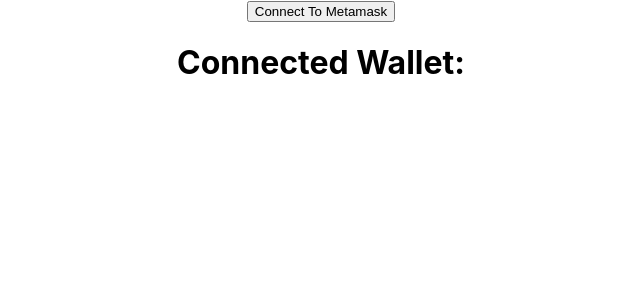
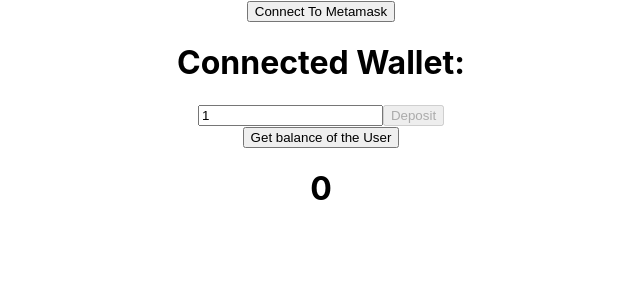
Before and after one commit to dinesh250-star/gamb, a React (Create React App) app in the folder client/app/: page / in a window 1280 px wide. Shown: the top 300 px of the page, without its empty margins (319-959 px from the left). Built offline with nearby package versions, Linux system fonts and the light colour scheme.

Commit message:
adding deposit function

```diff
--- a/client/app/hardhat.config.js
+++ b/client/app/hardhat.config.js
@@ -30,11 +30,13 @@ module.exports = {
     hardhat: {},
     matic: {
       url: "https://rpc-mumbai.maticvigil.com",
-      account: ["pvt"],
+      accounts: [
+        "05a8283540718fd326d7b49ed4011f7324e97519ae0bb3fcf9097e089ecda34f",
+      ],
     },
   },
   etherscan: {
-    apiKey: "api",
+    apiKey: "9NZ74TYKQUWIT7KUB1814H1EERTY7VU7MI",
   },
   solidity: {
     version: "0.8.4",
--- a/client/app/src/App.js
+++ b/client/app/src/App.js
@@ -2,11 +2,13 @@ import logo from "./logo.svg";
 import "./App.css";
 import Axios from "axios";
 import Login from "./Components/Login/Login";
+import Deposit from "./Components/Deposit/Deposit";
 
 function App() {
   return (
     <div className="App">
       <Login />
+      <Deposit />
     </div>
   );
 }
--- a/client/app/src/Components/Deposit/Deposit.js
+++ b/client/app/src/Components/Deposit/Deposit.js
@@ -0,0 +1,69 @@
+import { useState } from "react";
+import { ethers } from "ethers";
+import { useSelector } from "react-redux";
+
+import Gamble from "../../artifacts/contracts/Gamble.sol/Gamble.json";
+const Deposit = () => {
+  const acc = useSelector((state) => state.db.userAcc);
+  const [matic, setMatic] = useState(1);
+
+  const [getUBalance, setGetUBalance] = useState(0);
+  const logInState = useSelector((state) => state.db.loggedIn);
+  const gambleAddress = "0x45c301cb797BfAbC889a61e3aE4f22519fE7A324";
+  const storeMatic = async (e) => {
+    setMatic(e.target.value);
+  };
+  const submitHandler = async (e) => {
+    e.preventDefault();
+    DepositHandler();
+  };
+  if (logInState) {
+    document.getElementById("button1").disabled = false;
+  }
+
+  const getUserBalance = async () => {
+    if (typeof window.ethereum !== "undefined" && logInState === true) {
+      const provider = new ethers.providers.Web3Provider(window.ethereum);
+      const contract = new ethers.Contract(gambleAddress, Gamble.abi, provider);
+      try {
+        const data = await contract.getUserBalance(acc);
+        const dataa = data.toString();
+        console.log("datau: ", dataa);
+        setGetUBalance(dataa);
+      } catch (error) {
+        console.log("Error: ", error);
+      }
+    }
+  };
+  const DepositHandler = async () => {
+    if (typeof window.ethereum !== "undefined" && logInState === true) {
+      const provider = new ethers.providers.Web3Provider(window.ethereum);
+      const signer = provider.getSigner();
+
+      const contract = new ethers.Contract(gambleAddress, Gamble.abi, signer);
+      const transaction = await contract.deposit(acc, {
+        value: ethers.utils.parseEther(matic.toString()),
+      });
+      await transaction.wait();
+    }
+  };
+  return (
+    <div>
+      <form onSubmit={submitHandler}>
+        <input
+          type="number"
+          placeholder="Enter the matic"
+          onChange={storeMatic}
+          value={matic}
+        ></input>
+        <button type="submit" id="button1" disabled>
+          Deposit
+        </button>
+      </form>
+      <button onClick={getUserBalance}>Get balance of the User</button>
+      <h1>{getUBalance}</h1>
+      <h1>{acc}</h1>
+    </div>
+  );
+};
+export default Deposit;
--- a/client/app/src/Components/Login/Login.js
+++ b/client/app/src/Components/Login/Login.js
@@ -5,8 +5,7 @@ import Axios from "axios";
 import { dbActions } from "../../store/dbSlice";
 const Login = () => {
   const [userAccount, setUserAccount] = useState("");
-  const [boolLogin, setBoolLogin] = useState(false);
-  const greeterAddress = "0x5FbDB2315678afecb367f032d93F642f64180aa3";
+  const dispatch = useDispatch();
   async function requestAccount() {
     if (window.ethereum) {
       console.log("detected");
@@ -16,11 +15,12 @@ const Login = () => {
           method: "eth_requestAccounts",
         });
         setUserAccount(accounts[0]);
-        setBoolLogin(true);
+
         Axios.post("http://localhost:3001/registration", {
           userAccount: accounts[0],
         });
-        // store in db or dont
+        dispatch(dbActions.logIn());
+        dispatch(dbActions.userAccount(accounts[0]));
       } catch (error) {
         console.log("Error connecting...");
       }
--- a/client/app/src/store/dbSlice.js
+++ b/client/app/src/store/dbSlice.js
@@ -4,7 +4,7 @@ import Axios from "axios";
 const dbSlice = createSlice({
   name: "db",
   initialState: {
-    users: [],
+    userAcc: "",
     loggedIn: false,
   },
   reducers: {
@@ -31,6 +31,13 @@ const dbSlice = createSlice({
         alert("Already Registered");
       }
     },
+    logIn(state, action) {
+      state.loggedIn = true;
+    },
+    userAccount(state, action) {
+      const acc = action.payload;
+      state.userAcc = acc;
+    },
   },
 });
 
```
Also changed, not shown: 1 other file (tests, documents, lock files or other folders).
